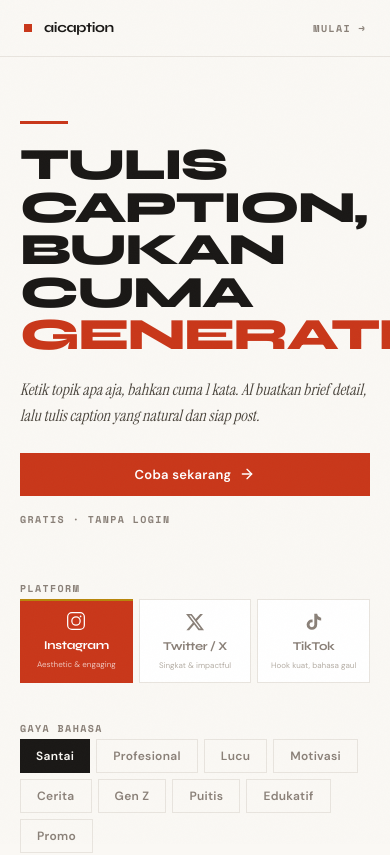
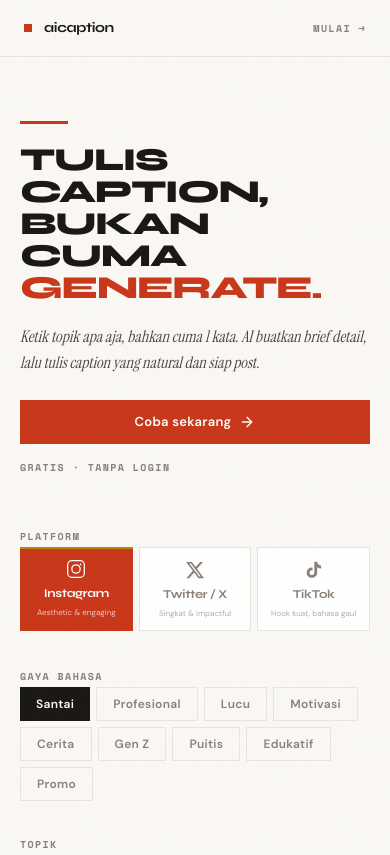
Before and after one commit to 0xnewbiewhermes/ai-caption-generator, a Next.js app: page / in a window 390 px wide. Shown: the top 855 px of the page. Built offline with nearby package versions, Linux system fonts and the light colour scheme.

Commit message:
fix: hero text overflow on mobile — reduce display font min size

```diff
--- a/app/globals.css
+++ b/app/globals.css
@@ -105,12 +105,14 @@ body::before {
 
 .display {
   font-family: var(--font-syne), sans-serif;
-  font-size: clamp(2.8rem, 7vw, 5.5rem);
+  font-size: clamp(2rem, 7vw, 5.5rem);
   font-weight: 800;
-  line-height: 0.95;
+  line-height: 1;
   letter-spacing: -0.04em;
   text-transform: uppercase;
   color: var(--fg);
+  word-break: break-word;
+  overflow-wrap: break-word;
 }
 
 .display-serif {
```
